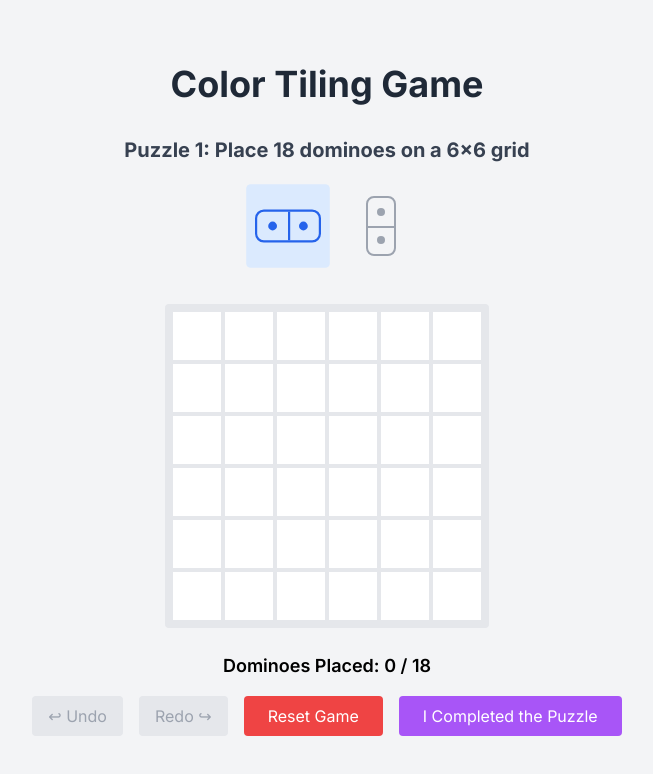
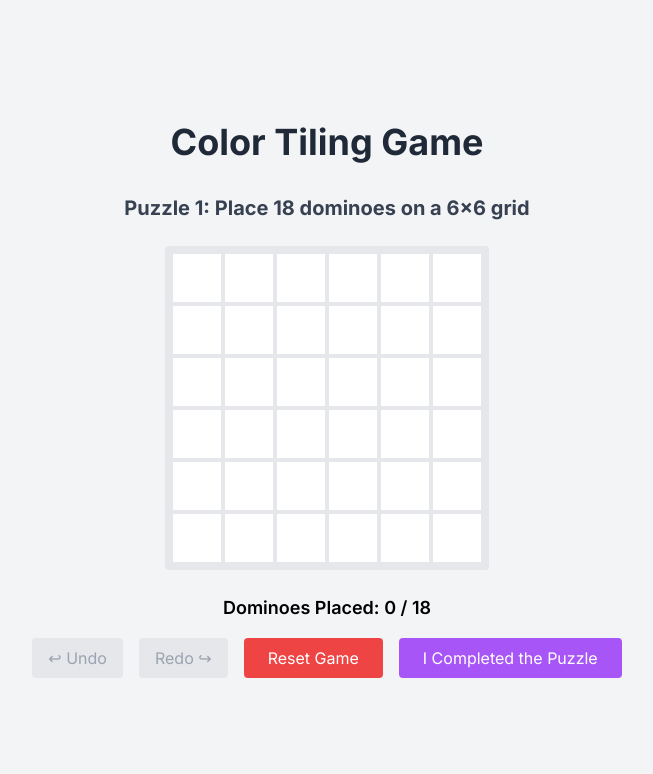
Before and after one commit to dhyan14/color-tiling, a Next.js app: page / in a window 1280 px wide. Shown: the top 774 px of the page, without its empty margins (313-966 px from the left). Built offline with nearby package versions, Linux system fonts and the light colour scheme.

Commit message:
Add square tetromino support and new puzzle configuration in GameBoard component

```diff
--- a/src/components/GameBoard.tsx
+++ b/src/components/GameBoard.tsx
@@ -24,6 +24,8 @@ type PuzzleConfig = {
   requiresPassword?: boolean;
   password?: string;
   useTetromino?: boolean;
+  useSquareTetromino?: boolean;
+  maxSquareTetrominoes?: number;
 };
 
 const PUZZLES: PuzzleConfig[] = [
@@ -61,6 +63,17 @@ const PUZZLES: PuzzleConfig[] = [
     blockedCells: [],
     description: "Place T-shaped tetromino pieces on a 6x6 grid",
     useTetromino: true,
+    requiresPassword: true,
+    password: "1414"
+  },
+  {
+    gridSize: 8,
+    maxDominoes: 16,
+    blockedCells: [],
+    description: "Place 15 T-tetrominoes and 1 square tetromino on an 8x8 grid",
+    useTetromino: true,
+    useSquareTetromino: true,
+    maxSquareTetrominoes: 1,
     requiresPassword: true,
     password: "2236"
   }
@@ -247,6 +260,40 @@ const TetrominoOption: React.FC<TetrominoOptionProps> = ({ rotation, isSelected,
     >
       {getTetrominoCells()}
     </button>
+  );
+};
+
+const SquarePiece: React.FC = () => {
+  const cellSize = "w-[20px] h-[20px]";
+  const baseCell = `absolute ${cellSize}`;
+  const dotStyle = "absolute w-[6px] h-[6px] rounded-full bg-current left-1/2 top-1/2 -translate-x-1/2 -translate-y-1/2";
+
+  const DominoCell = ({ className, borders }: { className: string; borders: string }) => (
+    <div className={`${className} bg-white ${borders} border-current`}>
+      <div className={dotStyle} />
+    </div>
+  );
+
+  return (
+    <div className="relative w-[60px] h-[60px]">
+      {/* 2x2 Square */}
+      <DominoCell
+        className={`${baseCell} left-[10px] top-[10px]`}
+        borders="border-t-[3px] border-l-[3px]"
+      />
+      <DominoCell
+        className={`${baseCell} left-[30px] top-[10px]`}
+        borders="border-t-[3px] border-r-[3px]"
+      />
+      <DominoCell
+        className={`${baseCell} left-[10px] top-[30px]`}
+        borders="border-l-[3px] border-b-[3px]"
+      />
+      <DominoCell
+        className={`${baseCell} left-[30px] top-[30px]`}
+        borders="border-r-[3px] border-b-[3px]"
+      />
+    </div>
   );
 };
 
@@ -603,11 +650,12 @@ export default function GameBoard() {
         </div>
       )}
 
-      {currentPuzzle.useTetromino ? (
-        <div className="flex flex-col items-center gap-4">
-          <p className="text-gray-600">Select a T-piece type to place</p>
-          <div className="flex gap-8 items-center justify-center p-4">
-            {[180, 90, 0, 270].map((rotation) => (
+      {currentPuzzle.useTetromino && (
+        <div className="flex flex-col gap-4">
+          <div className="flex gap-4 items-center">
+            <span className="text-gray-700">Select T-piece rotation:</span>
+            <div className="flex gap-4">
+              {[0, 90, 180, 270].map((rotation) => (
                 <TetrominoOption
                   key={rotation}
                   rotation={rotation}
@@ -617,38 +665,19 @@ export default function GameBoard() {
               ))}
             </div>
           </div>
-      ) : (
-        <div className="flex gap-8 mb-4">
+          {currentPuzzle.useSquareTetromino && (
+            <div className="flex gap-4 items-center">
+              <span className="text-gray-700">Square piece (one-time use):</span>
               <button
-            onClick={() => setSelectedOrientation('horizontal')}
-            className={`p-2 rounded transition-all ${
-              selectedOrientation === 'horizontal'
-                ? 'bg-blue-100 text-blue-600 scale-110'
-                : 'text-gray-400 hover:text-gray-600'
-            }`}
-            title="Place horizontal domino"
+                onClick={() => setSelectedRotation(-1)}
+                className={`w-[80px] h-[80px] relative transition-all hover:scale-105 ${
+                  selectedRotation === -1 ? "text-blue-600" : "text-gray-500"
+                } transform hover:shadow-xl`}
               >
-            <div className="w-[60px] h-[30px] border-2 border-current rounded-lg relative">
-              <div className="absolute top-0 bottom-0 left-1/2 w-0.5 bg-current"/>
-              <div className="absolute left-[25%] top-1/2 -translate-x-1/2 -translate-y-1/2 w-2 h-2 rounded-full bg-current"/>
-              <div className="absolute left-[75%] top-1/2 -translate-x-1/2 -translate-y-1/2 w-2 h-2 rounded-full bg-current"/>
+                <SquarePiece />
+              </button>
             </div>
-          </button>
-          <button
-            onClick={() => setSelectedOrientation('vertical')}
-            className={`p-2 rounded transition-all ${
-              selectedOrientation === 'vertical'
-                ? 'bg-blue-100 text-blue-600 scale-110'
-                : 'text-gray-400 hover:text-gray-600'
-            }`}
-            title="Place vertical domino"
-          >
-            <div className="w-[30px] h-[60px] border-2 border-current rounded-lg relative">
-              <div className="absolute left-0 right-0 top-1/2 h-0.5 bg-current"/>
-              <div className="absolute left-1/2 top-[25%] -translate-x-1/2 -translate-y-1/2 w-2 h-2 rounded-full bg-current"/>
-              <div className="absolute left-1/2 top-[75%] -translate-x-1/2 -translate-y-1/2 w-2 h-2 rounded-full bg-current"/>
-            </div>
-          </button>
+          )}
         </div>
       )}
 
```
Lines whose indentation alone changed are shown as unchanged.
